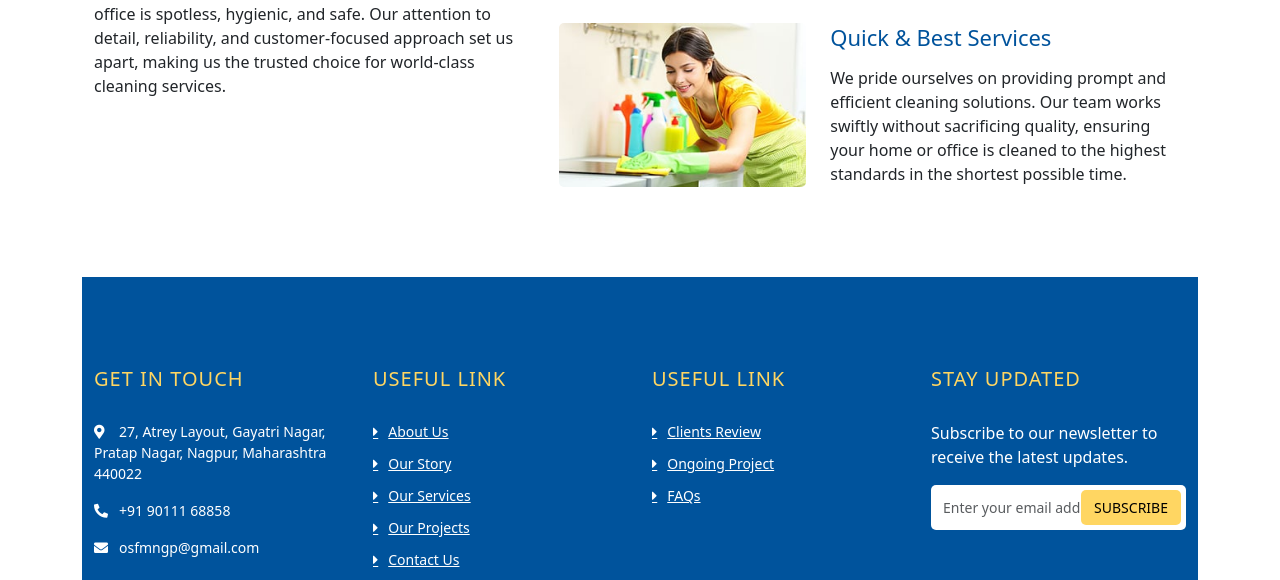
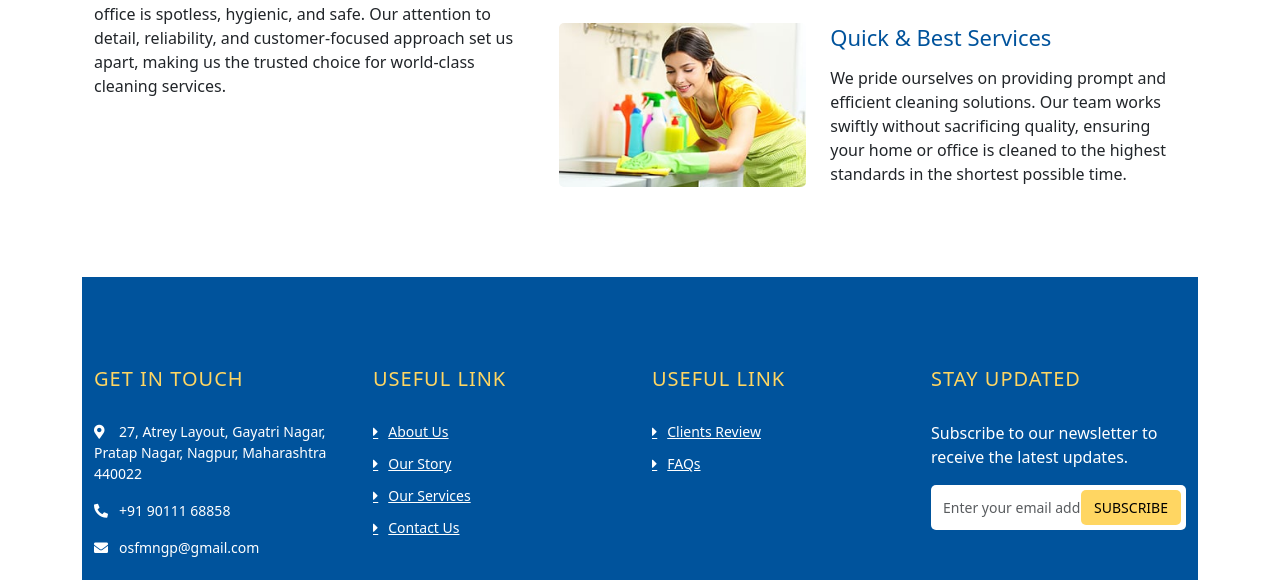
Before and after one commit to Akshay9075/OneStep, a plain HTML site: page service.html in a window 1280 px wide. Shown: the part 1930-2510 px from the top of the page. Drawn offline with nearby package versions, Linux system fonts and the light colour scheme.

Commit message:
Update service.html

```diff
--- a/service.html
+++ b/service.html
@@ -92,7 +92,7 @@
                                         <a href="index.html" class="nav-item nav-link">Home</a>
                                         <a href="about.html" class="nav-item nav-link">About</a>
                                         <a href="service.html" class="nav-item nav-link active">Services</a>
-                                        <a href="portfolio.html" class="nav-item nav-link">Project</a>
+<!--                                         <a href="portfolio.html" class="nav-item nav-link">Project</a> -->
                                         <!-- <a href="single.html" class="nav-item nav-link">Single</a> -->
                                         <a href="contact.html" class="nav-item nav-link">Contact</a>
                                         <div class="nav-item dropdown">
@@ -2667,7 +2667,7 @@
                                 <a href="about.html">About Us</a>
                                 <a href="about.html">Our Story</a>
                                 <a href="service.html">Our Services</a>
-                                <a href="portfolio.html">Our Projects</a>
+<!--                                 <a href="portfolio.html">Our Projects</a> -->
                                 <a href="contact.html ">Contact Us</a>
                             </div>
                         </div>
@@ -2675,7 +2675,7 @@
                             <div class="footer-link">
                                 <h2>Useful Link</h2>
                                 <a href="index.html">Clients Review</a>
-                                <a href="portfolio.html">Ongoing Project</a>
+<!--                                 <a href="portfolio.html">Ongoing Project</a> -->
                                 <!-- <a href="">Customer Support</a> -->
                                 <a href="contact.html">FAQs</a>
                             </div>
```
